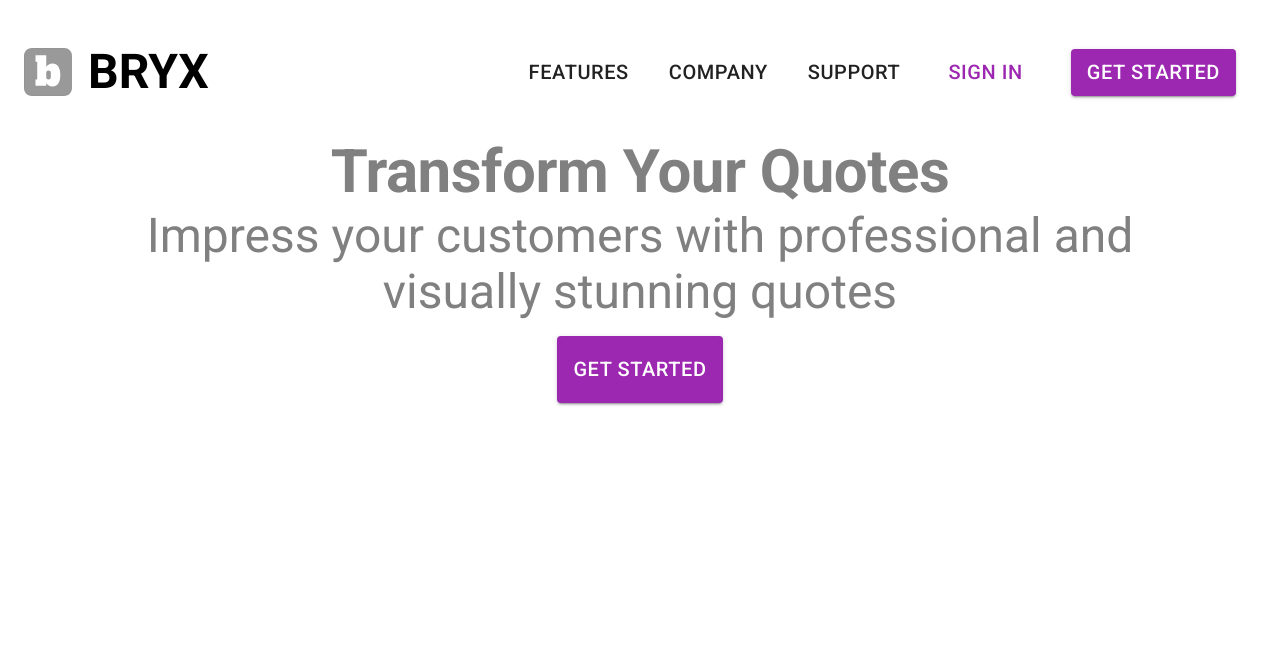
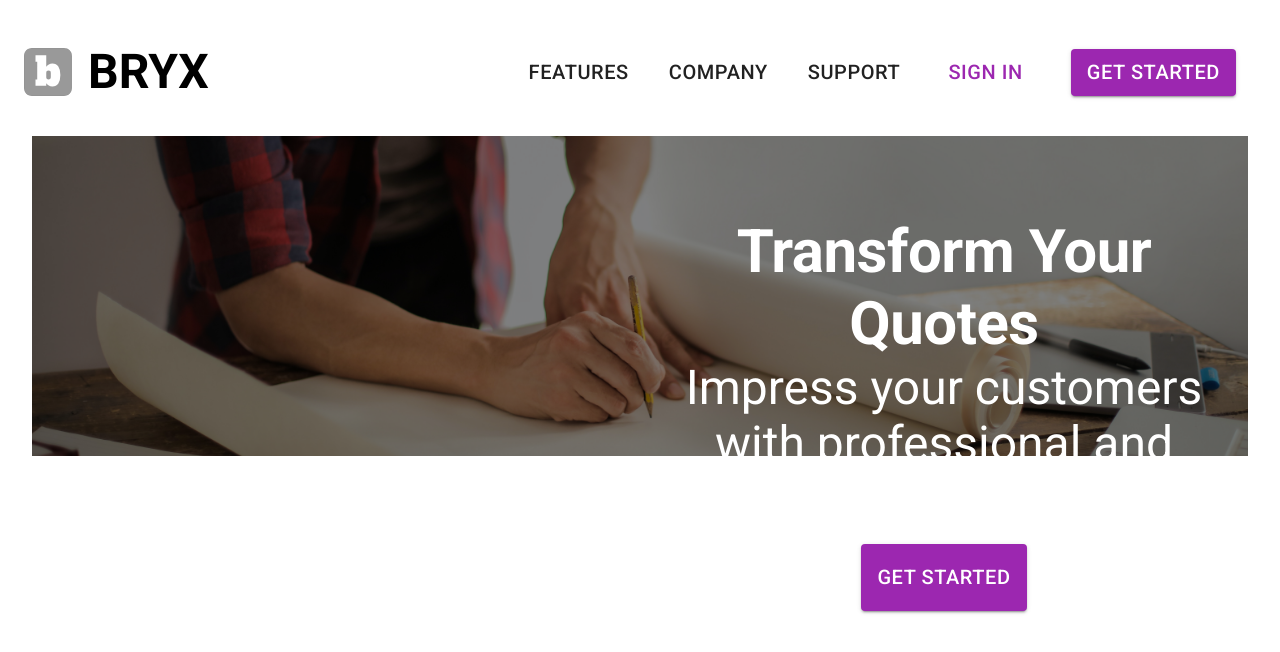
Before and after one commit to bryxapp/bryx-ui-home, a React (Create React App) app: page / in a window 1280 px wide. Shown: the top 652 px of the page. Built offline with nearby package versions, Linux system fonts and the light colour scheme.

Commit message:
Add hero image

```diff
--- a/src/components/Home/Hero/Hero.tsx
+++ b/src/components/Home/Hero/Hero.tsx
@@ -1,13 +1,18 @@
-import { Button, Container, Typography } from '@mui/material';
+import Button from '@mui/material/Button';
+import Typography from '@mui/material/Typography';
 import { styled } from '@mui/material/styles';
+import HeroImage from '../../../assets/images/hero.jpg';
+import { Grid } from '@mui/material';
+import Container from '@mui/material/Container';
 
-    /* background: url(../../assets/images/hero.jpg) no-repeat center center; */
 
 const HeroContainer = styled('div')`
+    background: url(${HeroImage}) no-repeat center center;
     background-size: cover;
     margin: 2rem;
     color: #808080;
     text-align: center;
+    height: 40vh;
 `;
 
 const HeroButton = styled(Button)`
@@ -16,21 +21,28 @@ const HeroButton = styled(Button)`
     padding: 1rem;
 `;
 
+const Hero = () => {
+    return (
+        <HeroContainer>
+            <div style={{ height: "100%", width: "100%", backgroundColor: "rgba(0,0,0,0.5)" }}>
+                <div style={{ height: '10vh' }} />
 
-export const Hero = () => {
-    return (
-        <Container>
-            <HeroContainer>
-                <Typography variant="h2" fontWeight="bold">
+                <Grid container direction="row" justifyContent={"flex-end"} alignItems="center" >
+                    <Grid item xs={12} md={6}>
+                        <Typography variant="h2" fontWeight="bold" color={"white"}>
                             Transform Your Quotes
                         </Typography>
-                <Typography variant="h3">
+                        <Typography variant="h3" color={"white"}>
                             Impress your customers with professional and visually stunning quotes
                         </Typography>
                         <HeroButton href="https://dashboard.bryxapp.com/" variant="contained" color="secondary">
                             Get Started
                         </HeroButton>
+                    </Grid>
+                </Grid>
+            </div>
         </HeroContainer>
-        </Container>
     );
 };
+
+export default Hero;
--- a/src/components/Home/Home.tsx
+++ b/src/components/Home/Home.tsx
@@ -1,4 +1,4 @@
-import { Hero } from "./Hero/Hero";
+import Hero from "./Hero/Hero";
 
 const Home = () => {
     return (
```
Also changed, not shown: src/assets/images/contractor.jpg (added), src/assets/images/hero.jpg (added). Lines whose indentation alone changed are shown as unchanged.
